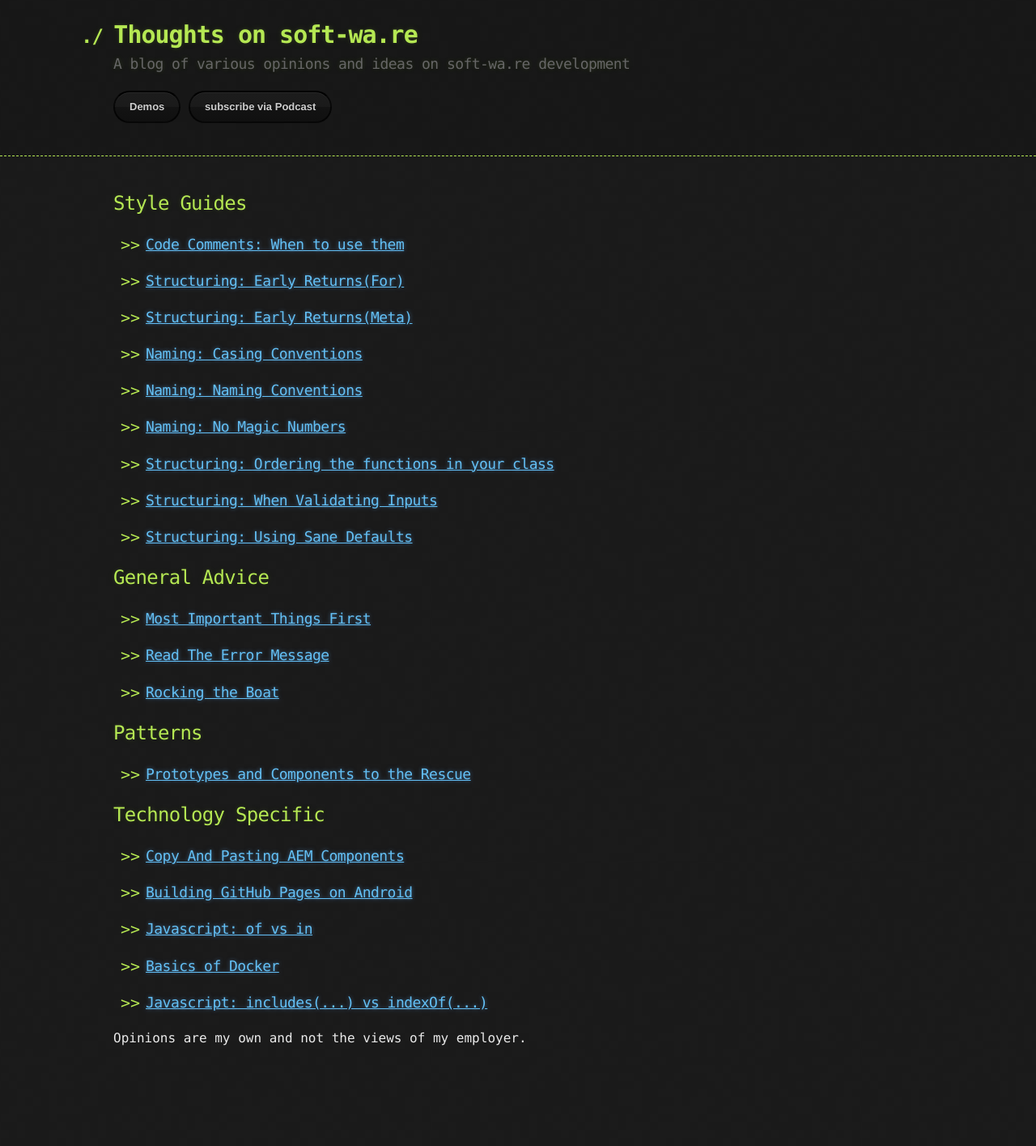
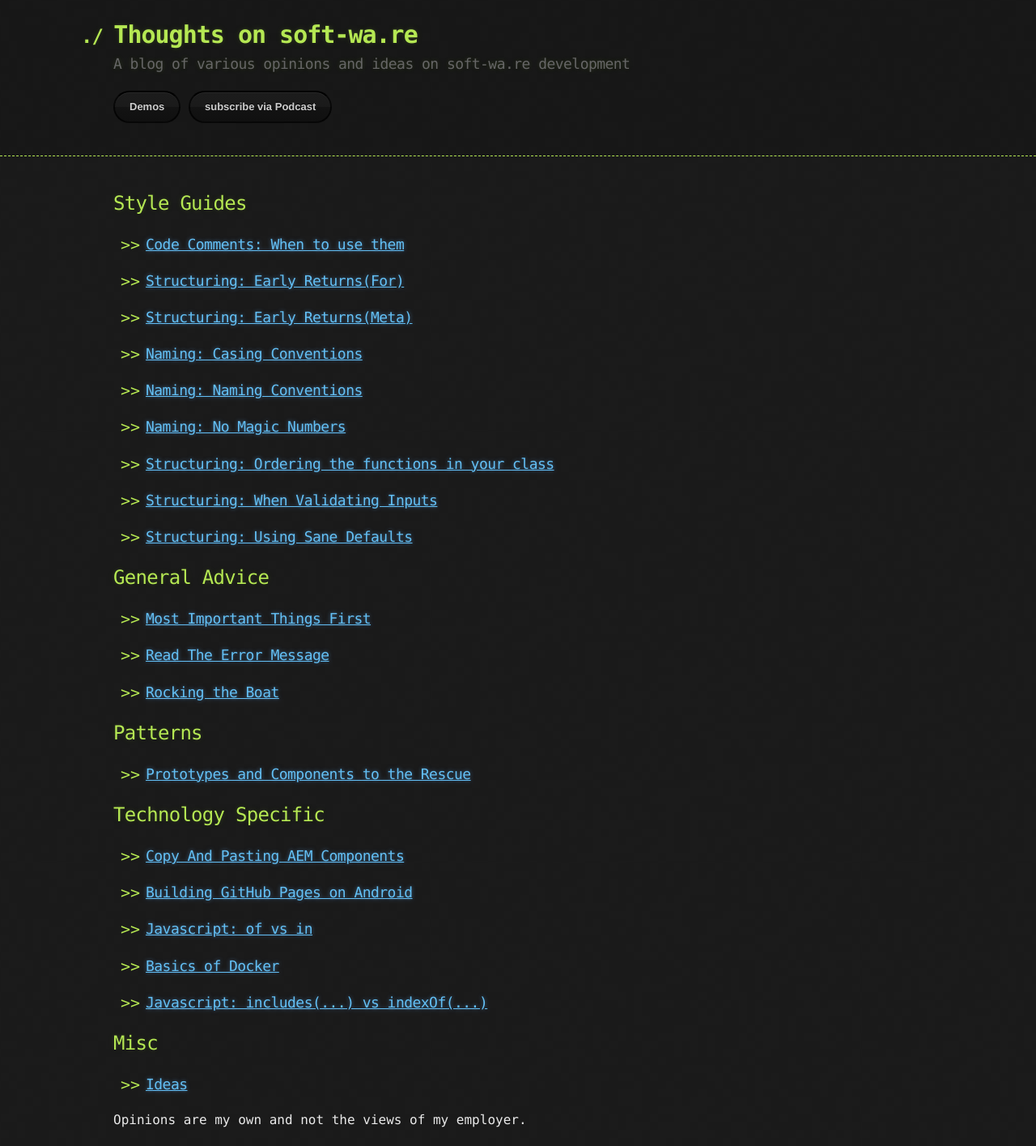
Before and after one commit to tbeckenhauer/tbeckenhauer.github.io, a Jekyll site: the page built from index.html, in a window 1280 px wide. Shown: the whole page at 81% size. Built offline with Jekyll 4.4.1, drawn with Linux system fonts in a browser that asks for light colours; before the commit the page ends 1314 px from its top, so only the background shows below that.

Commit message:
Update index.html

```diff
--- a/index.html
+++ b/index.html
@@ -51,5 +51,16 @@ layout: default
     {% endfor %}
   </ul>
 
+  <h2>Misc</h2>
+  <ul class="post-list">
+      <li>
+        <h3>
+          <a  class="post-link"
+              href="/ideas.html">Ideas</a>
+        </h3>
+      </li>
+  </ul>
+
+
   <p>Opinions are my own and not the views of my employer.</p>
 </div>
```
